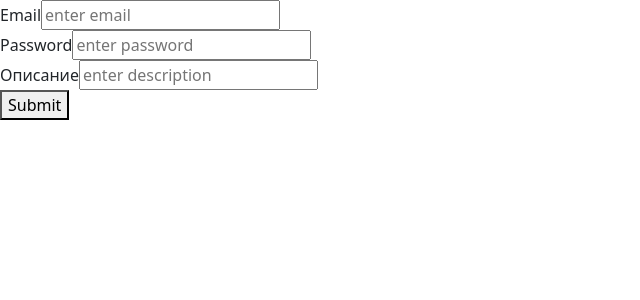
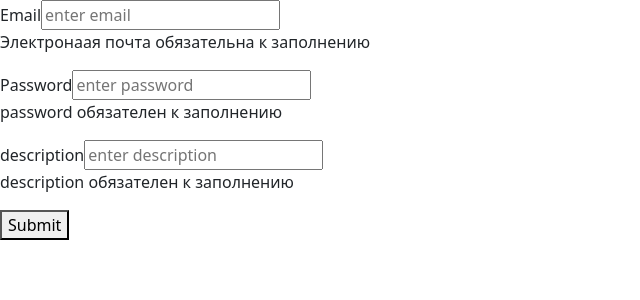
Before and after one commit to vadimlelik/react-form, a React (Vite) app: page / in a window 1280 px wide. Shown: the top 300 px of the page, without its empty margins (0-640 px from the left). Built offline with nearby package versions, Linux system fonts and the light colour scheme.

Commit message:
add:validator

```diff
--- a/src/components/MyForm.jsx
+++ b/src/components/MyForm.jsx
@@ -1,4 +1,6 @@
-import { useState } from "react";
+import { useEffect, useState } from "react";
+import TextField from "./TextField";
+import { validate } from "../utils/validator";
 
 const MyForm = () => {
   const [data, setData] = useState({
@@ -6,6 +8,7 @@ const MyForm = () => {
     password: "",
     description: "",
   });
+  const [error, setError] = useState({});
 
   const onSubmit = (event) => {
     event.preventDefault();
@@ -24,44 +27,69 @@ const MyForm = () => {
     }));
   };
 
+  const validationSchema = {
+    email: {
+      isRequired: {
+        message: "Электронаая почта обязательна к заполнению",
+      },
+    },
+    password: {
+      isRequired: {
+        message: "password обязателен к заполнению",
+      },
+    },
+    description: {
+      isRequired: {
+        message: "description обязателен к заполнению",
+      },
+    },
+  };
+
+  useEffect(() => {
+    const error = validate(data, validationSchema);
+    setError(error);
+  }, [data]);
+
   const { email, password, description } = data;
 
   return (
-    <form onSubmit={onSubmit}>
-      <div>
-        <label htmlFor="email">Email </label>
-        <input
-          id="email"
+    <div>
+      <form onSubmit={onSubmit}>
+        <TextField
           name="email"
           value={email}
+          label="Email"
+          onChange={handleChange}
+          id="email"
+          type="text"
           placeholder="enter email"
+          error={error.email}
+        />
+
+        <TextField
+          name="password"
+          value={password}
+          label="Password"
           onChange={handleChange}
+          id="password"
+          type="password"
+          placeholder="enter password"
+          error={error.password}
         />
-      </div>
+        <TextField
+          name="description"
+          value={description}
+          label="description"
+          onChange={handleChange}
+          id="description"
+          type="text"
+          placeholder="enter description"
+          error={error.description}
+        />
 
-      <div>
-        <label htmlFor="password">Password</label>
-        <input
-          id="password"
-          name="password"
-          placeholder="enter password"
-          value={password}
-          onChange={handleChange}
-        />
-      </div>
-      <div>
-        <label htmlFor="description">Описание</label>
-        <input
-          id="description"
-          name="description"
-          placeholder="enter description"
-          value={description}
-          onChange={handleChange}
-        />
-      </div>
-
-      <button type="submit"> Submit </button>
-    </form>
+        <button type="submit"> Submit </button>
+      </form>
+    </div>
   );
 };
 
--- /dev/null
+++ b/src/components/TextField.jsx
@@ -0,0 +1,38 @@
+import PropTypes from "prop-types";
+const TextField = ({
+  value,
+  name,
+  type,
+  onChange,
+  label,
+  placeholder,
+  error,
+}) => {
+  return (
+    <div>
+      <label htmlFor={name}>{label} </label>
+      <input
+        id={name}
+        name={name}
+        value={value}
+        placeholder={placeholder}
+        type={type}
+        onChange={onChange}
+      />
+
+      {error && <p>{error}</p>}
+    </div>
+  );
+};
+
+TextField.propTypes = {
+  value: PropTypes.string.isRequired,
+  name: PropTypes.string.isRequired,
+  type: PropTypes.string.isRequired,
+  onChange: PropTypes.func.isRequired,
+  label: PropTypes.string.isRequired,
+  placeholder: PropTypes.string.isRequired,
+  error: PropTypes.string,
+};
+
+export default TextField;
--- /dev/null
+++ b/src/utils/validateRules.js
@@ -0,0 +1,2 @@
+
+export const isRequired = (value) => Boolean(value.trim())
--- /dev/null
+++ b/src/utils/validator.js
@@ -0,0 +1,36 @@
+import { isRequired } from "./validateRules";
+
+export const validate = (values, config) => {
+    const errors = {}
+
+    for (const name in values) {
+
+        const validationResult = config[name]
+
+        for (const rule in validationResult) {
+
+            const { message } = validationResult[rule]
+
+            const hasError = !validator(rule, values[name])
+            if (hasError) {
+                errors[name] = message
+            }
+        }
+
+    }
+
+    return errors
+
+}
+
+
+const validator = (ruleName, value) => {
+    switch (ruleName) {
+        case "isRequired":
+            return isRequired(value)
+
+        default:
+            break;
+    }
+
+}
```
